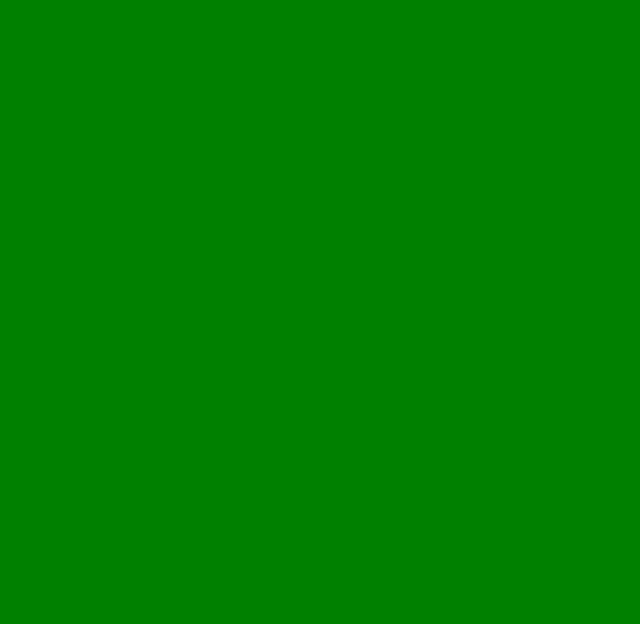
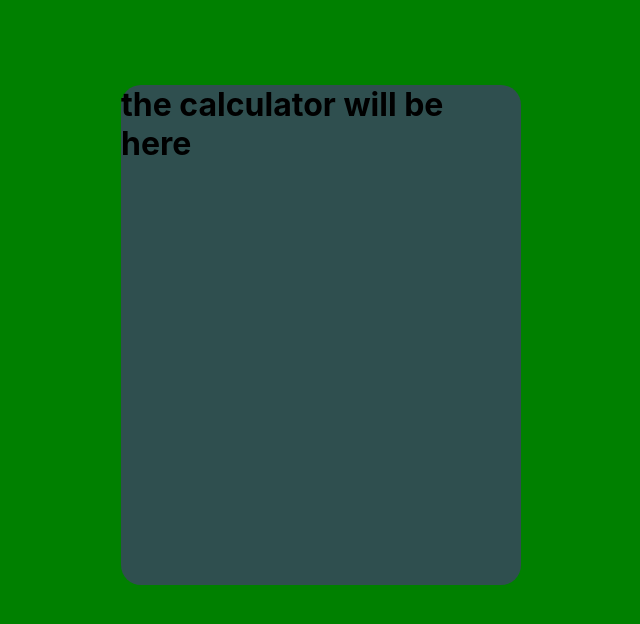
Before and after one commit to cedrikvonheiroth/learning-git, a React (Create React App) app in the folder calculator-react/: page / in a window 1280 px wide. Shown: the top 624 px of the page, without its empty margins (319-959 px from the left). Built offline with nearby package versions, Linux system fonts and the light colour scheme.

Commit message:
Created a Home Component

```diff
--- a/calculator-react/src/App.js
+++ b/calculator-react/src/App.js
@@ -1,7 +1,9 @@
+import Home from "./pages/Home";
+
 function App() {
   return (
     <div className="App">
-
+      <Home />
     </div>
   );
 }
--- /dev/null
+++ b/calculator-react/src/pages/Home.js
@@ -0,0 +1,13 @@
+import style from "../css/Home.module.css";
+
+function Home () {
+    return(
+        <div className={style.home}>
+            <div className={style.wrapper}>
+                <h1>the calculator will be here</h1>
+            </div>
+        </div>
+    )
+}
+
+export default Home;
```
